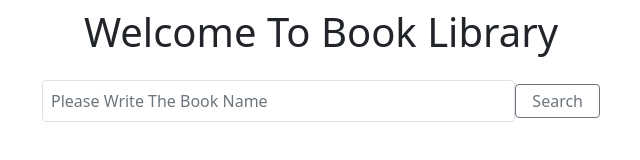
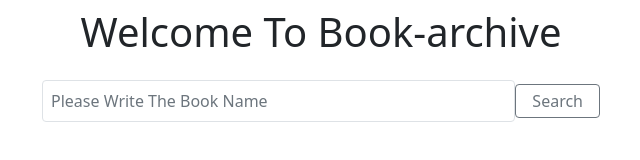
Before and after one commit to shahasajib/Book-archive, a plain HTML site: page index.html in a window 1280 px wide. Shown: the whole page, without its empty margins (319-959 px from the left). Drawn offline with nearby package versions, Linux system fonts and the light colour scheme.

Commit message:
third commit

```diff
--- a/index.html
+++ b/index.html
@@ -20,7 +20,7 @@
     <!-- Main part start -->
     <main>
         <section class="container">
-            <h1 class="text-center mt-2">Welcome To Book Library</h1>
+            <h1 class="text-center mt-2">Welcome To Book-archive</h1>
 
             <!-- input-field part start -->
             <div class="py-2 mt-3">
```
